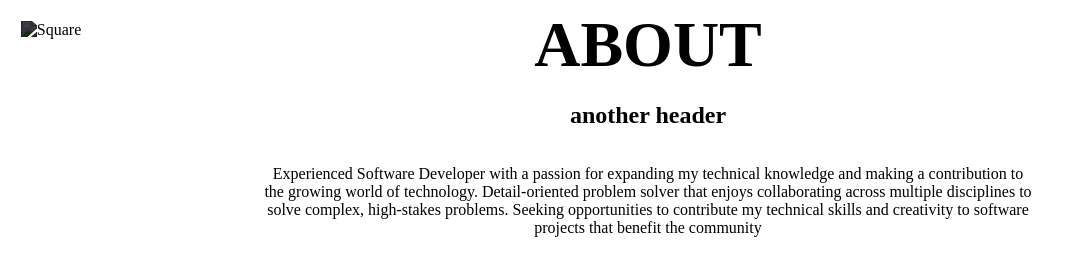
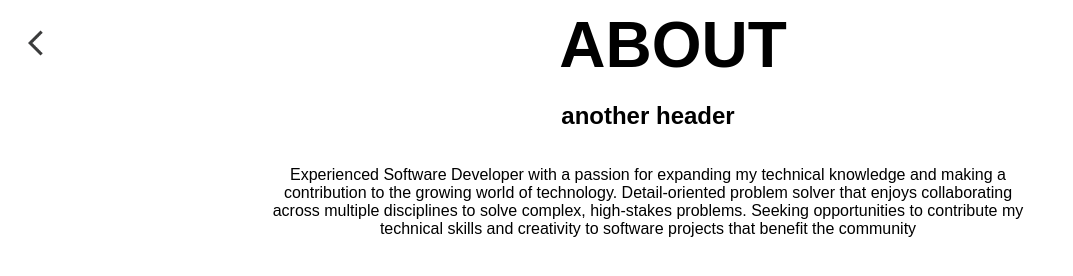
Before and after one commit to dazede/WebistePortfolio, a plain HTML site: page WebPortfolio/pages/about.html in a window 1280 px wide. Shown: the whole page, without its empty margins (0-1073 px from the left). Drawn offline with Linux system fonts and the light colour scheme.

Commit message:
Add new typefont and fix some styling

```diff
--- a/WebPortfolio/pages/about.html
+++ b/WebPortfolio/pages/about.html
@@ -7,9 +7,7 @@
         <script defer src="../JS/fades.js"></script>
     </head>
     <body>
-        <a href="main.html">
-            <img class="back" src="../images/square.jpg" alt="Square">
-        </a>
+        <a href="main.html"> <img class="back" src="../images/back.png" alt="back-button"> </a>
         <div>
 
             <h1 class="page-header">ABOUT</h1>
--- a/WebPortfolio/styles/scrollStyles.css
+++ b/WebPortfolio/styles/scrollStyles.css
@@ -1,8 +1,19 @@
+body, html{
+    height: 100%;
+    width: 100%;
+    overflow: hidden;
+}
+
+body {
+    overflow: scroll;
+    overflow-x: hidden;
+}
+
 section{
     display: grid;
     place-items: center;
     align-content: center;
-    min-height: 50vh;
+    min-height: 100vh;
     padding-bottom: 80vh;
 }
 
--- a/WebPortfolio/styles/style.css
+++ b/WebPortfolio/styles/style.css
@@ -2,23 +2,24 @@ body, html{
     height: 100%;
     width: 100%;
     overflow: hidden;
+    font-family: "Geist Mono", sans-serif;
 }
 
 .page-header {
+    display: flex;
     margin: 0;
     padding: 0;
-    position: relative;
-    text-align: center;
+    justify-content: center;
     font-size: 4em;
 }
 
 .back {
     float: left;
-    position: absolute;
-    width: 100px;
+    width: 50px;
     filter: grayscale(100%);
     filter: brightness(0.25);
-    padding: 1%
+    padding-left: 20px;
+    padding-top: 20px;
 }
 
 .back:hover {
```
Also changed, not shown: WebPortfolio/JS/app.js (+17 -0 lines), WebPortfolio/pages/main.html (+7 -5 lines), WebPortfolio/pages/projects.html (+1 -3 lines), WebPortfolio/styles/menuStyles.css (+5 -6 lines).
